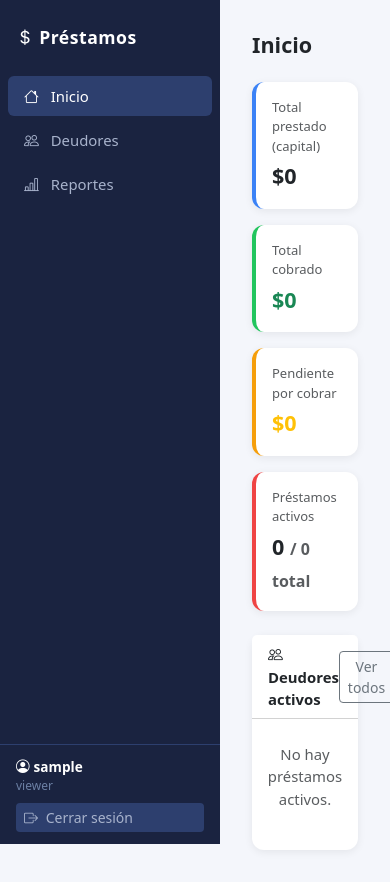
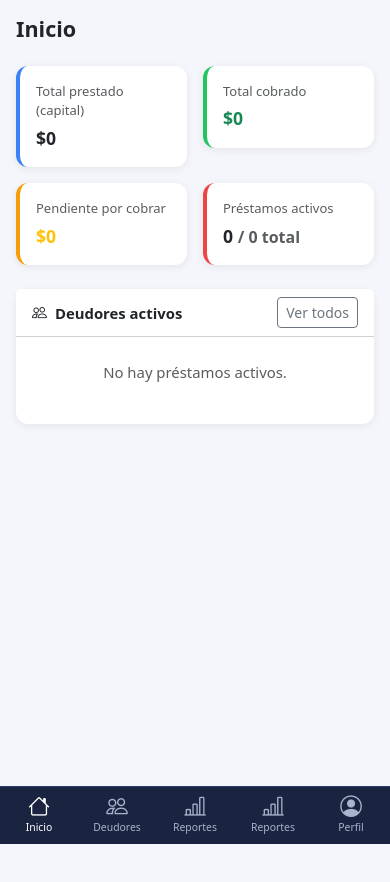
Before and after one commit to Mvega5310/prestamos_app, a Flask app: page / in a window 390 px wide. After the commit the page ends 844 px from the top, so only its background shows below. Run offline with Flask 3, Linux system fonts and the light colour scheme; the visitor is signed in with stand-in values (Sample User, id 1); data that the repository does not hold is empty.

Commit message:
Responsive móvil: barra inferior con ícons y offcanvas de perfil
- Móvil: sidebar oculto, bottom nav fija con íconos
- Botón FAB (+) para nuevo préstamo (admin)
- Offcanvas deslizable desde abajo con perfil y cerrar sesión
- Desktop: sidebar sin cambios
- Tarjetas del dashboard 2x2 en móvil

Co-Authored-By: Claude Sonnet 4.6 <noreply@anthropic.com>

```diff
--- a/templates/base.html
+++ b/templates/base.html
@@ -2,96 +2,224 @@
 <html lang="es">
 <head>
   <meta charset="UTF-8">
-  <meta name="viewport" content="width=device-width, initial-scale=1">
+  <meta name="viewport" content="width=device-width, initial-scale=1, viewport-fit=cover">
   <title>{% block title %}Préstamos{% endblock %}</title>
   <link href="https://cdn.jsdelivr.net/npm/bootstrap@5.3.3/dist/css/bootstrap.min.css" rel="stylesheet">
   <link href="https://cdn.jsdelivr.net/npm/bootstrap-icons@1.11.3/font/bootstrap-icons.min.css" rel="stylesheet">
   <style>
+    :root {
+      --navy: #1a2340;
+      --navy-light: #2d3f6e;
+      --sidebar-w: 220px;
+    }
+
+    * { box-sizing: border-box; }
     body { background: #f4f6fb; font-size: 0.93rem; }
+
+    /* ── Sidebar (desktop) ─────────────────────────── */
     .sidebar {
-      min-height: 100vh; background: #1a2340; width: 220px;
+      min-height: 100vh; background: var(--navy); width: var(--sidebar-w);
       position: fixed; top: 0; left: 0; z-index: 100;
+      display: flex; flex-direction: column;
     }
-    .sidebar .brand { color: #fff; font-weight: 700; font-size: 1.1rem; padding: 1.5rem 1rem 1rem; letter-spacing:.5px; }
-    .sidebar .nav-link { color: #a8b3cc; padding: .55rem 1rem; border-radius: 6px; margin: 2px 8px; }
-    .sidebar .nav-link:hover, .sidebar .nav-link.active { background: #2d3f6e; color: #fff; }
+    .sidebar .brand {
+      color: #fff; font-weight: 700; font-size: 1.05rem;
+      padding: 1.4rem 1rem 1rem; letter-spacing: .5px;
+    }
+    .sidebar .nav-link {
+      color: #a8b3cc; padding: .55rem 1rem;
+      border-radius: 6px; margin: 2px 8px;
+    }
+    .sidebar .nav-link:hover,
+    .sidebar .nav-link.active { background: var(--navy-light); color: #fff; }
     .sidebar .nav-link i { margin-right: 8px; }
-    .sidebar .user-info { padding: .75rem 1rem; border-top: 1px solid #2d3f6e; margin-top: auto; }
-    .sidebar .user-info .username { color: #fff; font-weight: 600; font-size:.85rem; }
-    .sidebar .user-info .rol { color: #6b7fa3; font-size:.75rem; }
-    .main-content { margin-left: 220px; padding: 2rem; }
+    .sidebar .user-info {
+      padding: .85rem 1rem; border-top: 1px solid var(--navy-light); margin-top: auto;
+    }
+    .sidebar .user-info .uname { color: #fff; font-weight: 600; font-size: .85rem; }
+    .sidebar .user-info .urol  { color: #6b7fa3; font-size: .75rem; }
+
+    /* ── Main content ──────────────────────────────── */
+    .main-content { margin-left: var(--sidebar-w); padding: 1.75rem; }
+
+    /* ── Cards ─────────────────────────────────────── */
     .card { border: none; border-radius: 12px; box-shadow: 0 2px 8px rgba(0,0,0,.07); }
     .stat-card { border-left: 4px solid; }
     .stat-card.blue  { border-color: #3b82f6; }
     .stat-card.green { border-color: #22c55e; }
     .stat-card.amber { border-color: #f59e0b; }
     .stat-card.red   { border-color: #ef4444; }
-    .badge-estado-pagado  { background: #dcfce7; color: #15803d; font-weight:600; }
-    .badge-estado-encurso { background: #fef3c7; color: #92400e; font-weight:600; }
+
+    /* ── Badges / Estado ───────────────────────────── */
+    .badge-estado-pagado  { background: #dcfce7; color: #15803d; font-weight: 600; }
+    .badge-estado-encurso { background: #fef3c7; color: #92400e; font-weight: 600; }
     .alerta-vencido { background: #fee2e2; }
     .alerta-hoy     { background: #fff7ed; }
     .alerta-pronto  { background: #fefce8; }
-    table thead th { background: #f8fafc; font-weight:600; font-size:.85rem; text-transform:uppercase; letter-spacing:.4px; color:#64748b; }
-    .btn-primary  { background:#3b82f6; border-color:#3b82f6; }
-    .btn-primary:hover { background:#2563eb; }
+
+    /* ── Tables ─────────────────────────────────────── */
+    table thead th {
+      background: #f8fafc; font-weight: 600; font-size: .82rem;
+      text-transform: uppercase; letter-spacing: .4px; color: #64748b;
+    }
+
+    /* ── Buttons ────────────────────────────────────── */
+    .btn-primary { background: #3b82f6; border-color: #3b82f6; }
+    .btn-primary:hover { background: #2563eb; }
+
+    /* ── Bottom nav (mobile only) ──────────────────── */
+    .bottom-nav {
+      display: none;
+      position: fixed; bottom: 0; left: 0; right: 0;
+      background: var(--navy); z-index: 200;
+      border-top: 1px solid var(--navy-light);
+      padding-bottom: env(safe-area-inset-bottom);
+    }
+    .bottom-nav a {
+      flex: 1; display: flex; flex-direction: column;
+      align-items: center; justify-content: center;
+      color: #a8b3cc; text-decoration: none;
+      padding: .55rem .25rem; font-size: .65rem; gap: 2px;
+      transition: color .15s;
+    }
+    .bottom-nav a i { font-size: 1.35rem; line-height: 1; }
+    .bottom-nav a.active,
+    .bottom-nav a:hover { color: #fff; }
+    .bottom-nav .fab {
+      background: #3b82f6; border-radius: 50%;
+      width: 46px; height: 46px; margin-top: -14px;
+      align-items: center; justify-content: center;
+      box-shadow: 0 4px 12px rgba(59,130,246,.5);
+      padding: 0; font-size: 0;
+    }
+    .bottom-nav .fab i { font-size: 1.5rem; color: #fff; }
+
+    /* ── Responsive ─────────────────────────────────── */
+    @media (max-width: 767.98px) {
+      .sidebar       { display: none !important; }
+      .main-content  { margin-left: 0; padding: 1rem; padding-bottom: 80px; }
+      .bottom-nav    { display: flex; }
+      .stat-card .fs-4 { font-size: 1.1rem !important; }
+    }
   </style>
 </head>
 <body>
 
-<nav class="sidebar d-flex flex-column">
+{# ── Sidebar desktop ── #}
+<nav class="sidebar">
   <div class="brand"><i class="bi bi-currency-dollar"></i> Préstamos</div>
   <ul class="nav flex-column mt-2 flex-grow-1">
     <li class="nav-item">
-      <a class="nav-link {% if request.endpoint=='dashboard' %}active{% endif %}" href="{{ url_for('dashboard') }}">
+      <a class="nav-link {% if request.endpoint=='dashboard' %}active{% endif %}"
+         href="{{ url_for('dashboard') }}">
         <i class="bi bi-house"></i> Inicio
       </a>
     </li>
     <li class="nav-item">
-      <a class="nav-link {% if request.endpoint in ['lista_prestamos','detalle_prestamo'] %}active{% endif %}" href="{{ url_for('lista_prestamos') }}">
+      <a class="nav-link {% if request.endpoint in ['lista_prestamos','detalle_prestamo'] %}active{% endif %}"
+         href="{{ url_for('lista_prestamos') }}">
         <i class="bi bi-people"></i> Deudores
       </a>
     </li>
     {% if current_user.rol == 'admin' %}
     <li class="nav-item">
-      <a class="nav-link {% if request.endpoint=='nuevo_prestamo' %}active{% endif %}" href="{{ url_for('nuevo_prestamo') }}">
+      <a class="nav-link {% if request.endpoint=='nuevo_prestamo' %}active{% endif %}"
+         href="{{ url_for('nuevo_prestamo') }}">
         <i class="bi bi-plus-circle"></i> Nuevo préstamo
       </a>
     </li>
     {% endif %}
     <li class="nav-item">
-      <a class="nav-link {% if request.endpoint=='reportes' %}active{% endif %}" href="{{ url_for('reportes') }}">
+      <a class="nav-link {% if request.endpoint=='reportes' %}active{% endif %}"
+         href="{{ url_for('reportes') }}">
         <i class="bi bi-bar-chart-line"></i> Reportes
       </a>
     </li>
     {% if current_user.rol == 'admin' %}
     <li class="nav-item">
-      <a class="nav-link {% if request.endpoint in ['lista_usuarios','nuevo_usuario'] %}active{% endif %}" href="{{ url_for('lista_usuarios') }}">
+      <a class="nav-link {% if request.endpoint in ['lista_usuarios','nuevo_usuario'] %}active{% endif %}"
+         href="{{ url_for('lista_usuarios') }}">
         <i class="bi bi-person-gear"></i> Usuarios
       </a>
     </li>
     {% endif %}
   </ul>
-
   <div class="user-info">
-    <div class="username"><i class="bi bi-person-circle me-1"></i>{{ current_user.nombre or current_user.username }}</div>
-    <div class="rol mb-2">{{ current_user.rol }}</div>
+    <div class="uname"><i class="bi bi-person-circle me-1"></i>{{ current_user.nombre or current_user.username }}</div>
+    <div class="urol mb-2">{{ current_user.rol }}</div>
     <a href="{{ url_for('logout') }}" class="btn btn-sm w-100 text-start"
-       style="background:#2d3f6e;color:#a8b3cc;border:none;">
+       style="background:var(--navy-light);color:#a8b3cc;border:none;">
       <i class="bi bi-box-arrow-right me-1"></i> Cerrar sesión
     </a>
   </div>
 </nav>
 
+{# ── Bottom nav móvil ── #}
+<nav class="bottom-nav">
+  <a href="{{ url_for('dashboard') }}"
+     class="{% if request.endpoint=='dashboard' %}active{% endif %}">
+    <i class="bi bi-house"></i><span>Inicio</span>
+  </a>
+  <a href="{{ url_for('lista_prestamos') }}"
+     class="{% if request.endpoint in ['lista_prestamos','detalle_prestamo'] %}active{% endif %}">
+    <i class="bi bi-people"></i><span>Deudores</span>
+  </a>
+  {% if current_user.rol == 'admin' %}
+  <a href="{{ url_for('nuevo_prestamo') }}" class="fab">
+    <i class="bi bi-plus-lg"></i>
+  </a>
+  {% else %}
+  <a href="{{ url_for('reportes') }}"
+     class="{% if request.endpoint=='reportes' %}active{% endif %}">
+    <i class="bi bi-bar-chart-line"></i><span>Reportes</span>
+  </a>
+  {% endif %}
+  <a href="{{ url_for('reportes') }}"
+     class="{% if request.endpoint=='reportes' and current_user.rol=='admin' %}active{% endif %}">
+    <i class="bi bi-bar-chart-line"></i><span>Reportes</span>
+  </a>
+  <a href="#" data-bs-toggle="offcanvas" data-bs-target="#menuMovil">
+    <i class="bi bi-person-circle"></i><span>Perfil</span>
+  </a>
+</nav>
+
+{# ── Offcanvas perfil móvil ── #}
+<div class="offcanvas offcanvas-bottom rounded-top-4" tabindex="-1" id="menuMovil"
+     style="max-height:280px;">
+  <div class="offcanvas-header border-bottom pb-2">
+    <div>
+      <div class="fw-bold">{{ current_user.nombre or current_user.username }}</div>
+      <small class="text-muted">{{ current_user.rol }}</small>
+    </div>
+    <button class="btn-close" data-bs-dismiss="offcanvas"></button>
+  </div>
+  <div class="offcanvas-body p-0">
+    <ul class="list-group list-group-flush">
+      {% if current_user.rol == 'admin' %}
+      <li class="list-group-item">
+        <a href="{{ url_for('lista_usuarios') }}" class="text-decoration-none text-dark">
+          <i class="bi bi-person-gear me-2 text-muted"></i> Gestionar usuarios
+        </a>
+      </li>
+      {% endif %}
+      <li class="list-group-item">
+        <a href="{{ url_for('logout') }}" class="text-decoration-none text-danger">
+          <i class="bi bi-box-arrow-right me-2"></i> Cerrar sesión
+        </a>
+      </li>
+    </ul>
+  </div>
+</div>
+
+{# ── Contenido principal ── #}
 <div class="main-content">
   {% with messages = get_flashed_messages(with_categories=true) %}
     {% for cat, msg in messages %}
       <div class="alert alert-{{ cat }} alert-dismissible fade show" role="alert">
-        {{ msg }}
-        <button type="button" class="btn-close" data-bs-dismiss="alert"></button>
+        {{ msg }}<button type="button" class="btn-close" data-bs-dismiss="alert"></button>
       </div>
     {% endfor %}
   {% endwith %}
-
   {% block content %}{% endblock %}
 </div>
 
--- a/templates/dashboard.html
+++ b/templates/dashboard.html
@@ -12,25 +12,25 @@
 </div>
 
 <div class="row g-3 mb-4">
-  <div class="col-sm-6 col-xl-3">
+  <div class="col-6 col-xl-3">
     <div class="card stat-card blue p-3">
       <div class="text-muted small">Total prestado (capital)</div>
       <div class="fs-4 fw-bold mt-1">{{ total_capital | cop }}</div>
     </div>
   </div>
-  <div class="col-sm-6 col-xl-3">
+  <div class="col-6 col-xl-3">
     <div class="card stat-card green p-3">
       <div class="text-muted small">Total cobrado</div>
       <div class="fs-4 fw-bold mt-1 text-success">{{ total_abonado | cop }}</div>
     </div>
   </div>
-  <div class="col-sm-6 col-xl-3">
+  <div class="col-6 col-xl-3">
     <div class="card stat-card amber p-3">
       <div class="text-muted small">Pendiente por cobrar</div>
       <div class="fs-4 fw-bold mt-1 text-warning">{{ pendiente | cop }}</div>
     </div>
   </div>
-  <div class="col-sm-6 col-xl-3">
+  <div class="col-6 col-xl-3">
     <div class="card stat-card red p-3">
       <div class="text-muted small">Préstamos activos</div>
       <div class="fs-4 fw-bold mt-1">{{ total_activos }}
```
